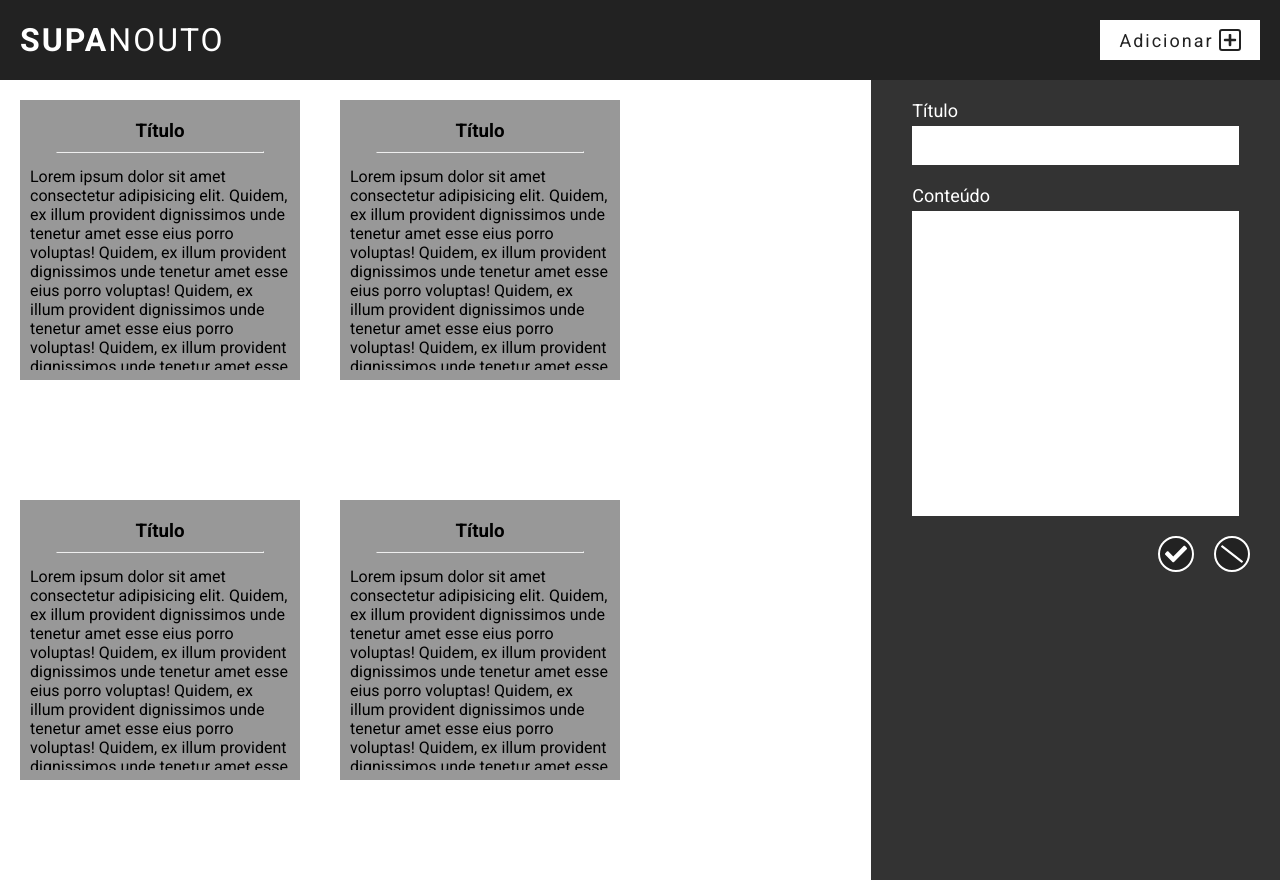
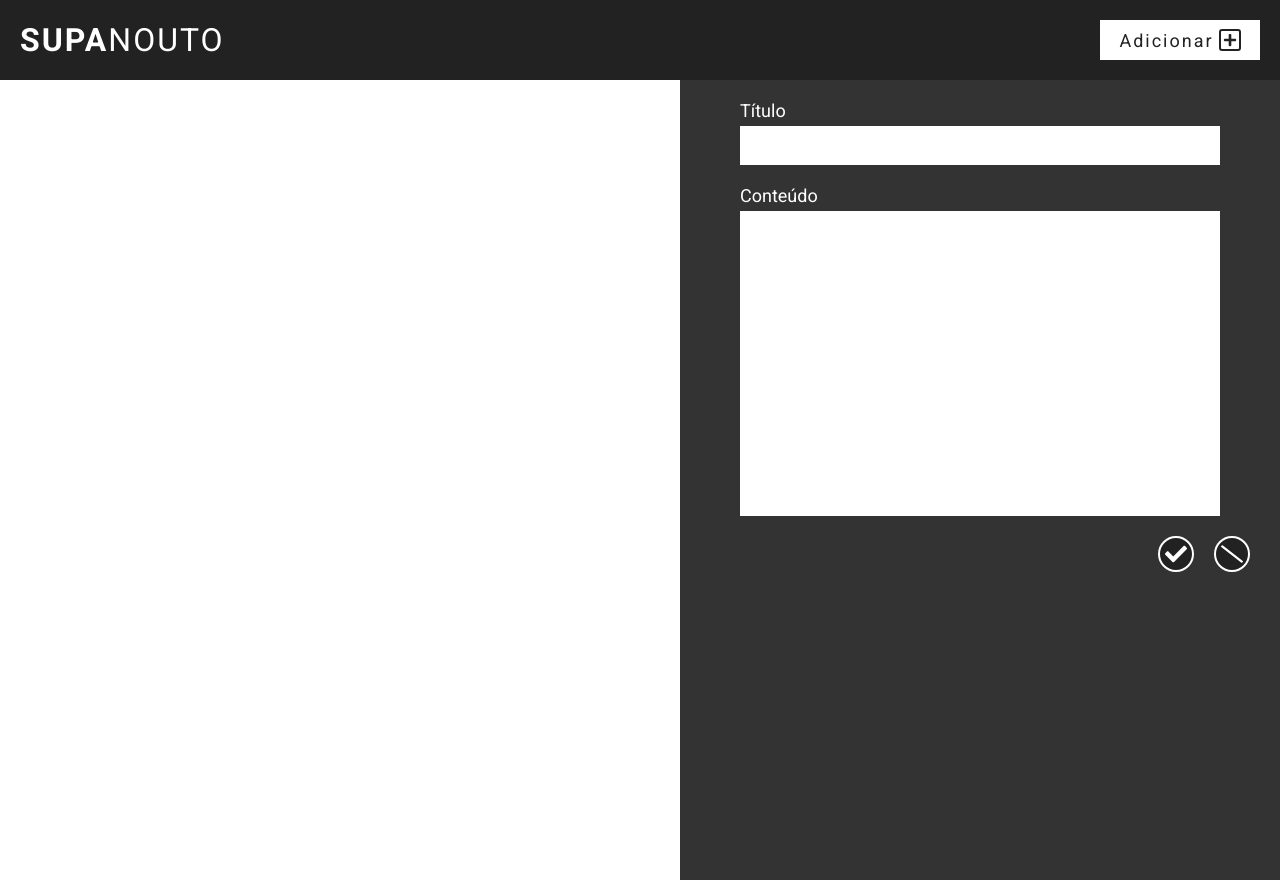
Before and after one commit to FelipePinha/NotesApp, a React (Vite) app: page / in a window 1280 px wide. Built offline with nearby package versions, Linux system fonts and the light colour scheme.

Commit message:
add create note function

```diff
--- a/src/components/FormArea/FormArea.jsx
+++ b/src/components/FormArea/FormArea.jsx
@@ -4,22 +4,22 @@ import * as yup from 'yup'
 import { yupResolver } from '@hookform/resolvers/yup'
 import { useForm } from "react-hook-form";
 import { InputError } from "../InputError/InputError";
+import { addNote } from "../../reducers/features/notesSlice";
+import { useDispatch } from 'react-redux'
+import { nanoid } from "@reduxjs/toolkit";
 import './formArea.css'
 
 export const FormArea = () => {
-    const [title, setTitle] = useState('')
-    const [content, setContent] = useState('')
+    const dispatch = useDispatch()
 
-    const handleTitleChange = (e) => {
-        setTitle(e.target.value)
-    }
 
-    const handleContentChange = (e) => {
-        setContent(e.target.value)
-    }
 
-    const onSubmit = () => {
-        console.log('CHECK')
+    const onSubmit = (data) => {
+        dispatch(addNote({
+            id: nanoid(),
+            title: data.title,
+            content: data.content
+        }))
     }
 
     const validationSchema = yup.object({
@@ -28,7 +28,6 @@ export const FormArea = () => {
     })
 
     const { register, handleSubmit, formState: {errors} } = useForm({ resolver: yupResolver(validationSchema) })
-
 
     return (
         <form className="form" onSubmit={handleSubmit(onSubmit)}>
@@ -42,7 +41,6 @@ export const FormArea = () => {
                     type="text"
                     id="title"
                     name="title"
-                    onChange={handleTitleChange}
                     {...register('title')}
                 />
             </div>
@@ -57,7 +55,6 @@ export const FormArea = () => {
                     rows={15}
                     cols={30}
                     maxLength={580}
-                    onChange={handleContentChange}
                     {...register('content')}
                 />
             </div>
--- a/src/components/InputError/InputError.jsx
+++ b/src/components/InputError/InputError.jsx
@@ -2,5 +2,5 @@ import React from "react";
 import './inputError.css'
 
 export const InputError = () => {
-    return <span className="error">(*Este campo é obrigatório)</span>
+    return <span className="error"> (*Este campo é obrigatório)</span>
 }
--- a/src/components/Note/Note.jsx
+++ b/src/components/Note/Note.jsx
@@ -1,19 +1,14 @@
 import React from "react";
 import './note.css'
 
-export const Note = () => {
+export const Note = ({ title, content }) => {
     return(
         <div className="noteContainer">
             <div className="note">
-                <h1 className="title">Título</h1>
+                <h1 className="title">{title}</h1>
                 <hr />
                 <p className="content">
-                    Lorem ipsum dolor sit amet consectetur adipisicing elit.
-                    Quidem, ex illum provident dignissimos unde tenetur amet esse eius porro voluptas!
-                    Quidem, ex illum provident dignissimos unde tenetur amet esse eius porro voluptas!
-                    Quidem, ex illum provident dignissimos unde tenetur amet esse eius porro voluptas!
-                    Quidem, ex illum provident dignissimos unde tenetur amet esse eius porro voluptas!
-
+                    {content}
                 </p>
             </div>
         </div>
--- a/src/components/Notes/Notes.jsx
+++ b/src/components/Notes/Notes.jsx
@@ -1,14 +1,20 @@
 import React from "react";
 import { Note } from "../Note/Note";
+import { selectNotes } from "../../reducers/features/notesSlice";
+import { useSelector } from "react-redux";
 import './notes.css'
 
 export const Notes = () => {
+    const notes = useSelector(selectNotes)
     return(
         <article className="notesArticle">
-            <Note />
-            <Note />
-            <Note />
-            <Note />
+            {notes.map(note => (
+                <Note
+                    key={note.id}
+                    title={note.title}
+                    content={note.content}
+                />
+            ))}
         </article>
     )
 }
--- a/src/reducers/features/notesSlice.js
+++ b/src/reducers/features/notesSlice.js
@@ -7,7 +7,7 @@ export const notesSlice = createSlice({
     initialState: initialState,
     reducers: {
         addNote: (state, { payload }) => {
-            [...state, payload]
+            return [...state, payload]
         }
     }
 })
```
